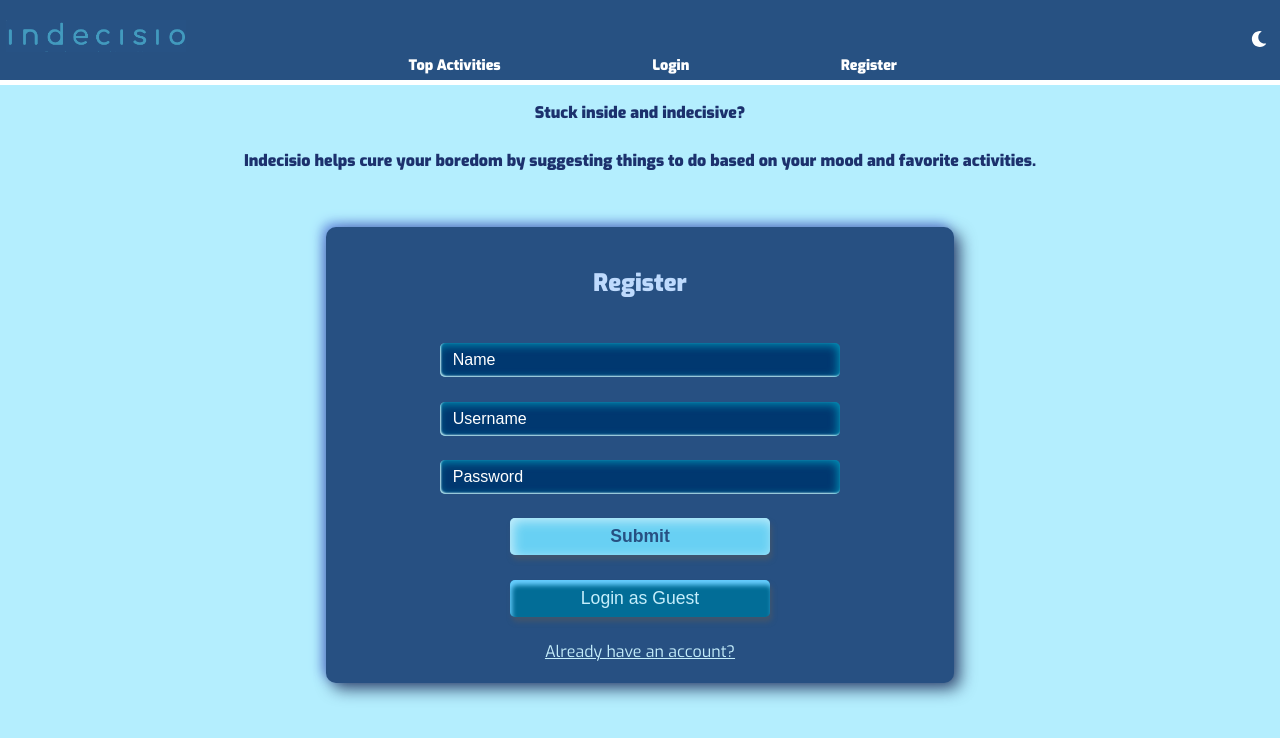
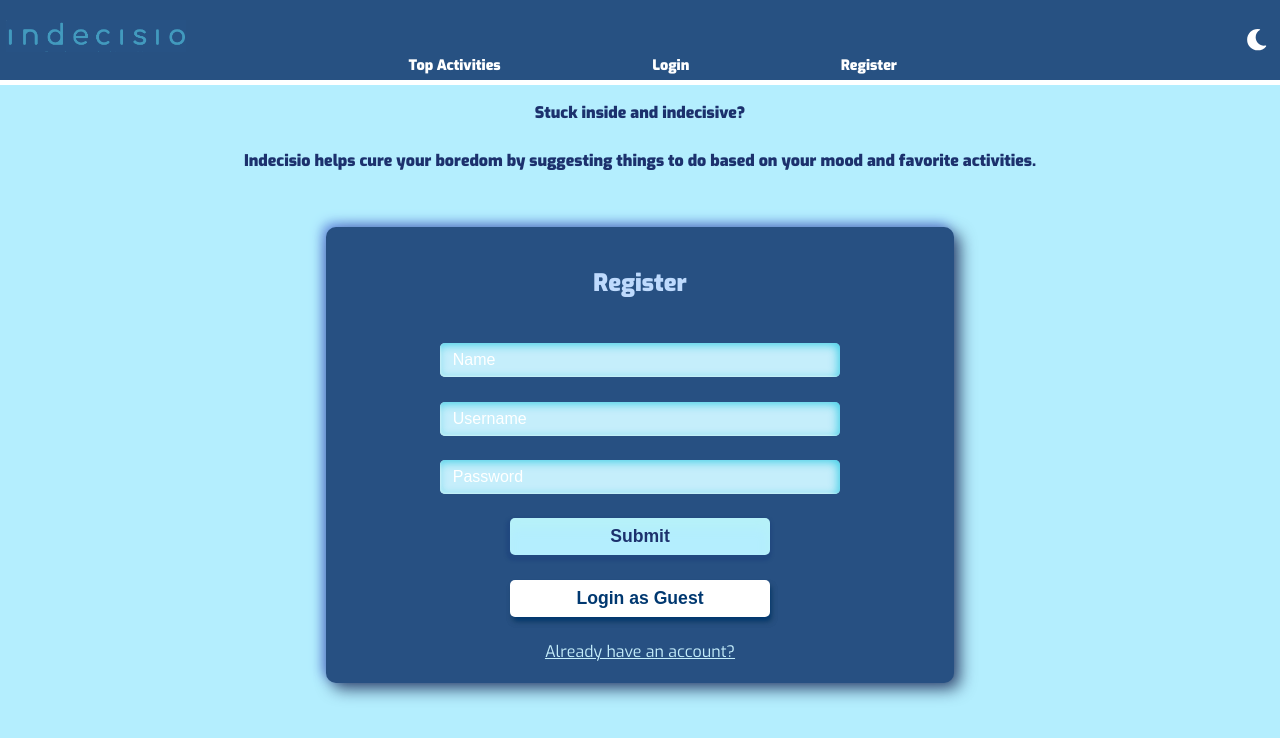
Before and after one commit to thinkful-ei-jaguar/Indecisio-client, a React (Create React App) app: page / in a window 1280 px wide. Shown: the top 738 px of the page. Built offline with nearby package versions, Linux system fonts and the light colour scheme; a web font is replaced by a local one.

Commit message:
colors everywhere

```diff
--- a/src/components/ActivityForm/ActivityForm.css
+++ b/src/components/ActivityForm/ActivityForm.css
@@ -97,8 +97,8 @@ input:focus  {
     display:flex;
     flex-direction: row;
     border: none;
-    background-color: var(--dark);
-    color: var(--light-text);
+    background-color: var(--light-text);
+    color: var(--dark);
     border-radius: 5px;
     flex-grow: 0;
     width: 65%;
@@ -110,23 +110,24 @@ input:focus  {
 .button-primary {
     border: none;
     cursor: pointer;
-    color:var(--main-fg);
-    background-color:  var(--light-button-bg);
+    /* color:var(--main-fg);
+    background-color:  var(--light-button-bg); */
+    color: var(--accent-one);
+    background-color: var(--main-bg);
     font-weight: bold;
     padding: 1vh .5vw;
     border-radius: 5px;
+    border-color: var(--dark);
     text-align: center;
     width: 45%;
     font-size: 2.2vh;
-    box-shadow: 3px 3px 12px inset   var(--light-text), 2px 5px 5px rgba(72, 87, 104, 0.74);
+    /* box-shadow: 3px 3px 12px inset, 2px 5px 5px rgba(72, 87, 104, 0.74); */
 
     transition-property: background;
     transition-duration: 3s;
     transition-timing-function: ease-in-out;
+}
 
-
-
-}
 .button-primary:focus {
     outline: none;
     border: none;
@@ -145,14 +146,17 @@ input:focus  {
 
 .button-cancel {
     border: none;
-    color: var(--light-text);
+    /* color: var(--light-text); */
     padding: 1vh .5vw;
     border-radius: 5px;
     cursor:pointer;
-    background: hsl(197,98%,30%);
+    /* background: hsl(197,98%,30%); */
+    color: var(--dark);
+    background-color: white;
     font-size: 2.2vh;
+    font-weight: bolder;
     width: 45%;
-    box-shadow: 2px 5px 5px inset #68cfff, 2px 5px 5px rgba(72, 87, 104, 0.74);
+    box-shadow: 2px 5px 5px, 2px 5px 5px rgba(72, 87, 104, 0.74);
     transition-property: background;
     transition-duration: 1s;
     transition-timing-function: ease-in-out;
--- a/src/components/ThemeSwitch/ThemeSwitch.js
+++ b/src/components/ThemeSwitch/ThemeSwitch.js
@@ -16,7 +16,7 @@ export default function ThemeSwitch(props) {
 			onClick={() => toggle()}
 			className='theme-switch'
 		>
-			<FontAwesomeIcon icon={dark ? faSun : faMoon} />
+			<FontAwesomeIcon icon={dark ? faSun : faMoon} size="lg"/>
 		</button>
 		)
 }
```
Also changed, not shown: src/index.css (line endings or trailing spaces).
